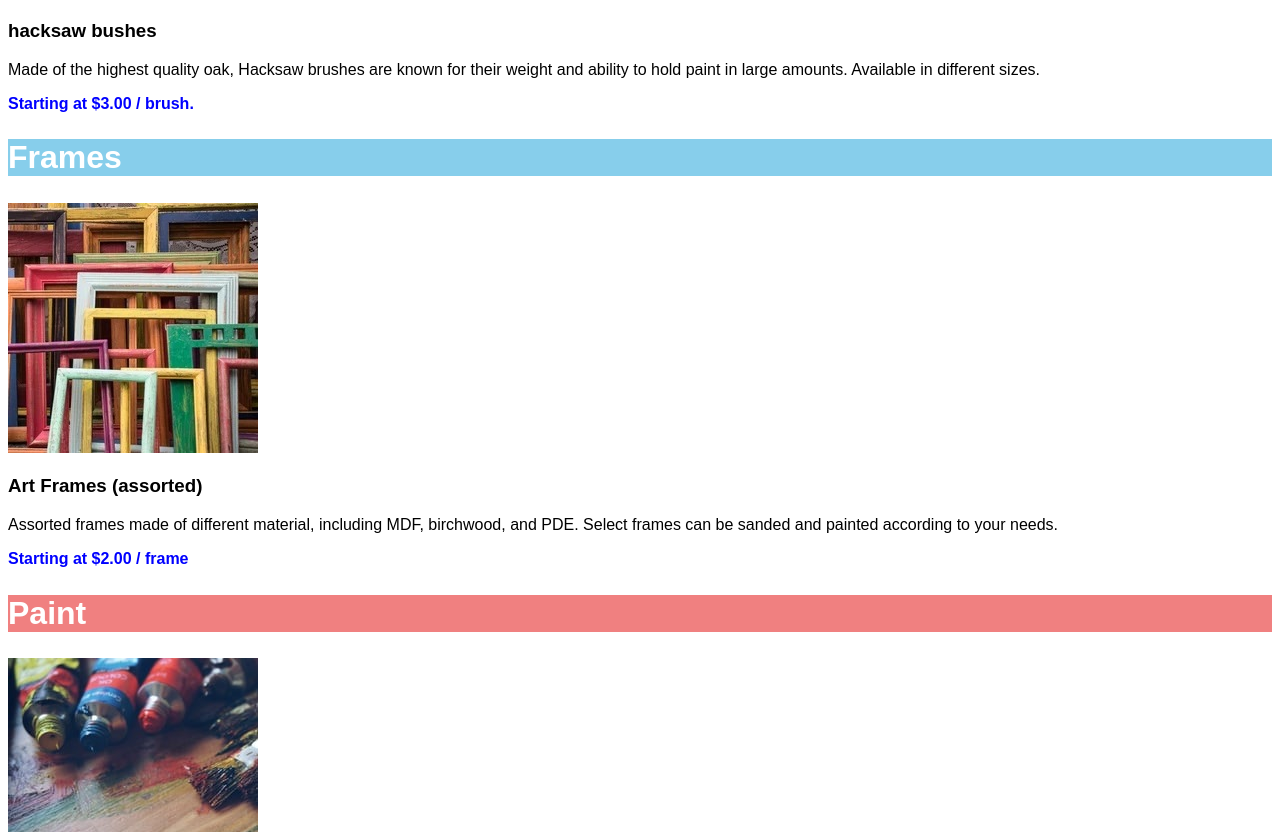
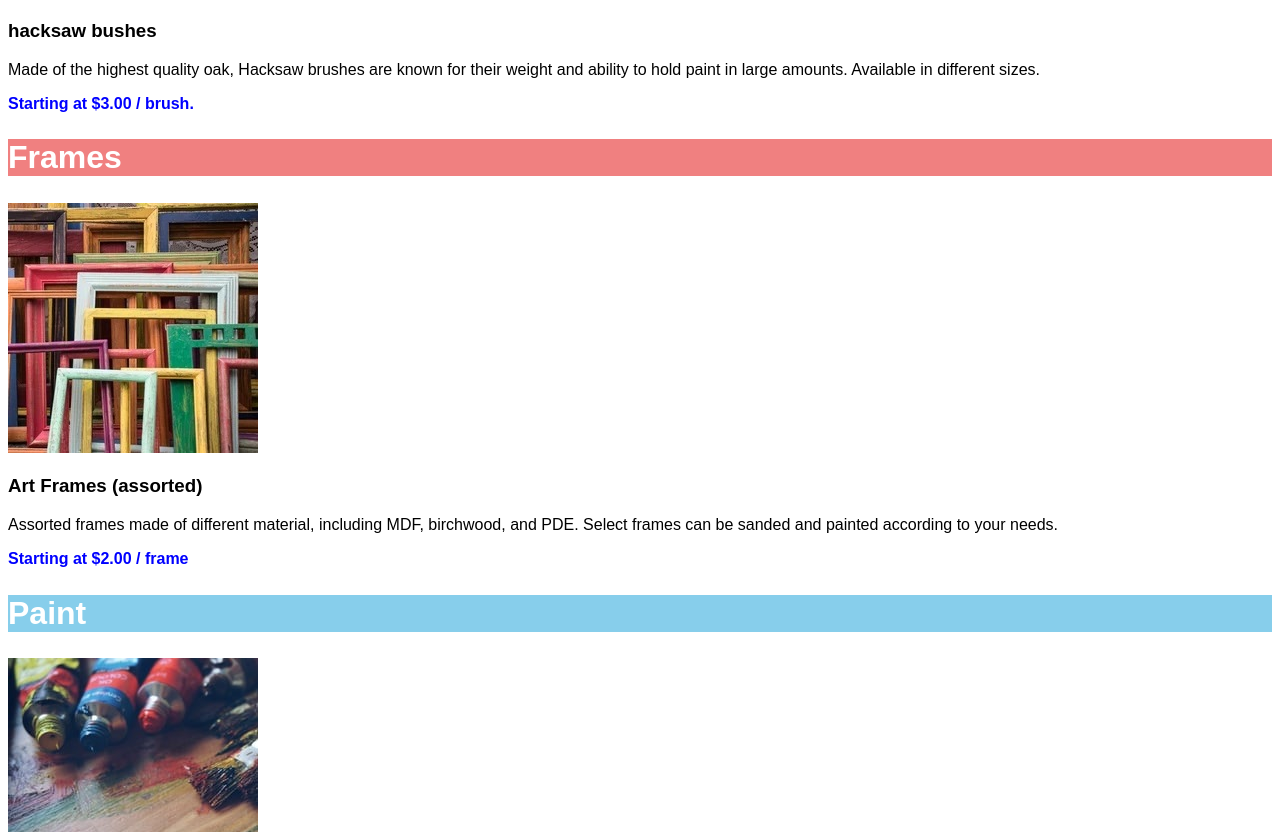
Before and after one commit to cloudd123/codeacademy, a plain HTML site: page index.html in a window 1280 px wide. Shown: the part 600-1432 px from the top of the page. Drawn offline with Linux system fonts and the light colour scheme.

Commit message:
color swap

```diff
--- a/index.html
+++ b/index.html
@@ -12,12 +12,12 @@
     <h3>hacksaw bushes</h3>
     <p>Made of the highest quality oak, Hacksaw brushes are known for their weight and ability to hold paint in large amounts. Available in different sizes.<div id="strong">Starting at $3.00 / brush.</div> </p>
 
-    <h2 class="bg-blue">Frames</h2>
+    <h2 class="bg-pink">Frames</h2>
     <img src="frames.jpg" alt="frames">
     <h3>Art Frames (assorted)</h3>
     <p>Assorted frames made of different material, including MDF, birchwood, and PDE. Select frames can be sanded and painted according to your needs. <div id="strong">Starting at $2.00 / frame</div> </p>
 
-    <h2 class="bg-pink">Paint</h2>
+    <h2 class="bg-blue">Paint</h2>
     <img src="finnish.jpeg" alt="paint">
     <h3>Clean Finnish Paint</h3>
     <p>Imported paint from Finland. Over 256 colors available in-store, varying in quantity (1 oz. to 8 oz.). Clean Finnish paint microbinds to canvas, increasing the finish and longevity of any artwork. <div id="strong">Starting at $5.00 / tube</div> </p>
```
